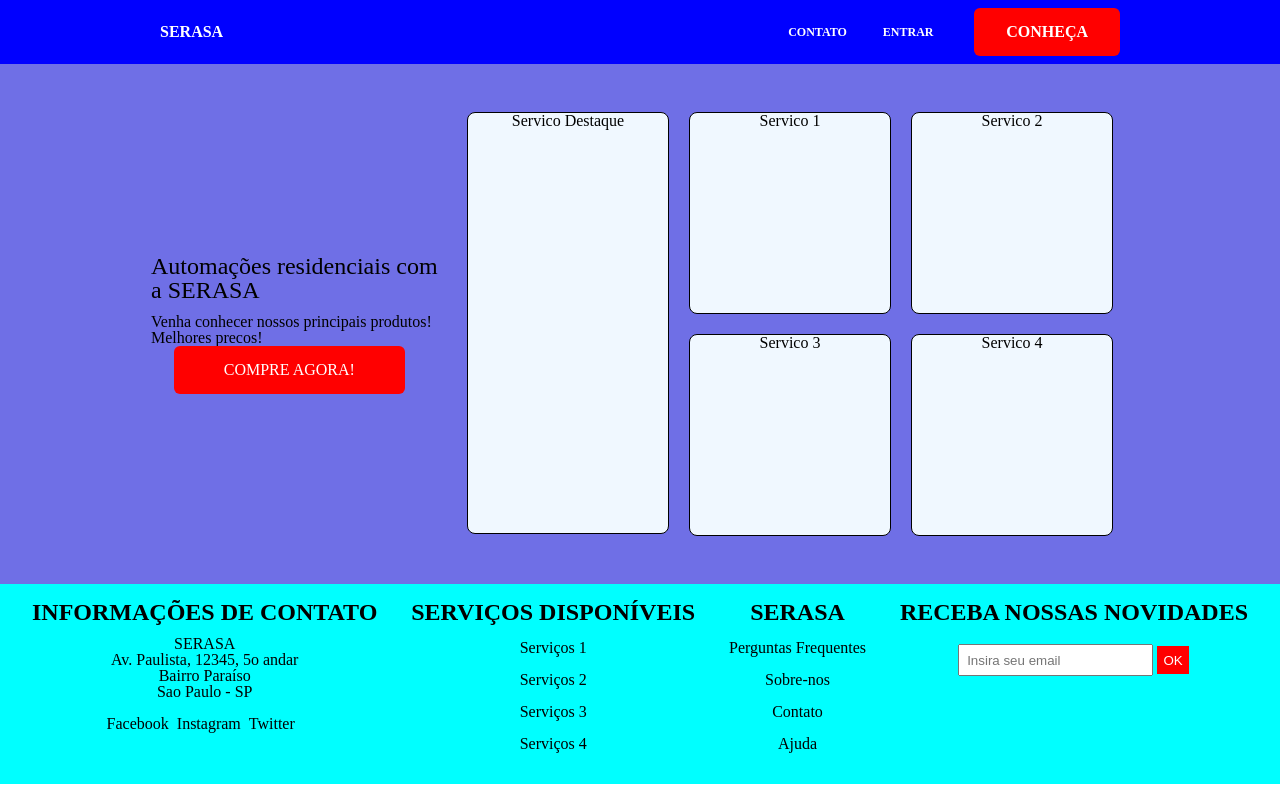
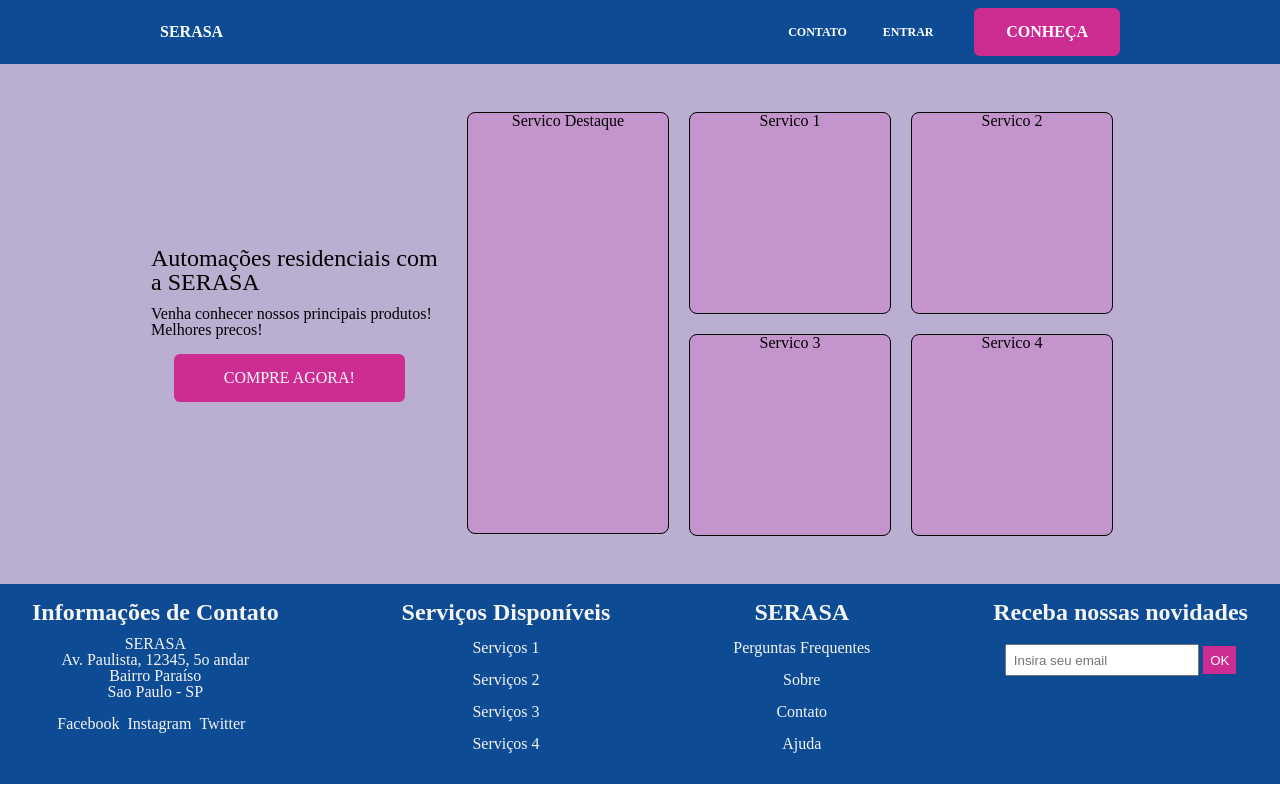
Before and after one commit to hugo-seixas/serasa-t5, a plain HTML site: page index.html in a window 1280 px wide. Drawn offline with Linux system fonts and the light colour scheme.

Commit message:
Mudancas no CSS

```diff
--- a/css/cabecalho.css
+++ b/css/cabecalho.css
@@ -1,5 +1,5 @@
 .cabecalho{
-    background-color: blue;
+    background-color: #0d4c94;
     color: white;
 
     font-weight: bold;
@@ -33,7 +33,7 @@
 .cabecalho_menu-destaque{
     margin-left: 1.42em;
     border-radius: 6px;
-    background-color: red;
+    background-color:#cd2c92;
 }
 
 .cabecalho_menu-destaque a{
--- a/css/estilos.css
+++ b/css/estilos.css
@@ -6,31 +6,32 @@ body {
     margin-right: auto;
     font-size: 16px;
     line-height: 1.5;
+    background-color: #baaed1;
 }
 
 .titulo {
     padding: 10px;
-    color:#3D3D3D;
-    background-color: #E1EDF2;
+    color:whitesmoke;
+    background-color: #0d4c94;
     font-size: 32px;
 }
 
 .subtitulo{
-    color:green;
+    color:#cd2c92;
     border-color: black;
     border-bottom-style: solid;
 }
 
 #historia {
-    color: blue;
+    color: #cd2c92;
 }
 
 
 figure {
     max-width: 100%;
     text-align: center;
-    background-color: yellow;
-    color: blue;
+    background-color:#0d4c94;
+    color: whitesmoke;
     padding: 15px;
     margin: 30px;
 
@@ -97,11 +98,13 @@ p{
 }
 
 .rodape{
-    background-color: rgb(0, 208, 255);
+    background-color: #0d4c94;
+    color: whitesmoke;
     font-size: 1.1em;
 }
 
 .rodape_copyright{
 
+    font-style: italic;
     margin-left:2em;
 }
--- a/css/produtos.css
+++ b/css/produtos.css
@@ -1,5 +1,5 @@
 .produtos {
-    background-color: rgb(111, 111, 230);
+    background-color: #baaed1;
     text-align: center;
     display: flex;
     align-items: center;
@@ -11,17 +11,18 @@
 .botao {
     margin-left: 1.42em;
     border-radius: 6px;
-    background-color: red;
+    background-color:#cd2c92;
     text-transform: uppercase;
     color:white;
     margin-right: 1em;
+    margin-top: 1em;
     padding: 1em 50px;
 
 }
 
 .botao:hover{
     transition: 1s;
-    background: rebeccapurple;
+    background: #895aab;
 }
 
 .produtos_chamada {
@@ -37,7 +38,7 @@
 .produtos_item {
     border: 1px solid black;
     border-radius: 8px;
-    background-color: aliceblue;
+    background-color: #c494cc;
     width: 200px;
     height: 200px;
 
@@ -54,6 +55,7 @@
     padding: 1em;
 
 
+
 }
 
 .produto-destaque {
@@ -64,4 +66,5 @@
 .chamada_titulo {
     font-size: 1.5em;
     padding-bottom: 0.5em;
+
 }
--- a/css/rodape.css
+++ b/css/rodape.css
@@ -7,7 +7,8 @@
 
     text-align: center;
 
-    background-color: aqua;
+    background-color:#0d4c94;
+    color: whitesmoke;
 }
 
 .rodape_lista-redes-sociais {
@@ -25,7 +26,6 @@
 }
 .rodape_titulo{
     font-size: 1.5em;
-    text-transform: uppercase;
     font-weight: bold;
     margin: 0 0 0.5em;
 }
@@ -43,7 +43,7 @@
 }
 
 .rodape_newsletter-botao {
-    background-color: red;
+    background-color:#cd2c92;
     color:white;
     border:none;
 
--- a/index.html
+++ b/index.html
@@ -28,7 +28,7 @@
         <section class="produtos">
             <div class="produtos_chamada">
                 <h1 class="chamada_titulo">Automações residenciais com a SERASA</h1>
-                <p>Venha conhecer nossos principais produtos! Melhores precos!</p>
+                <p >Venha conhecer nossos principais produtos! Melhores precos!</p>
                 <a href="#" class="botao">Compre agora!</a>
             </div>
             <nav>
@@ -81,7 +81,7 @@
             <nav>
                 <ul>
                     <li class="rodape_item-lista">Perguntas Frequentes</li>
-                    <li class="rodape_item-lista">Sobre-nos</li>
+                    <li class="rodape_item-lista"><a href="sobre.html">Sobre</a></li>
                     <li class="rodape_item-lista">Contato</li>
                     <li class="rodape_item-lista">Ajuda</li>
                 </ul>
```
Also changed, not shown: sobre.html (+1 -1 lines).
